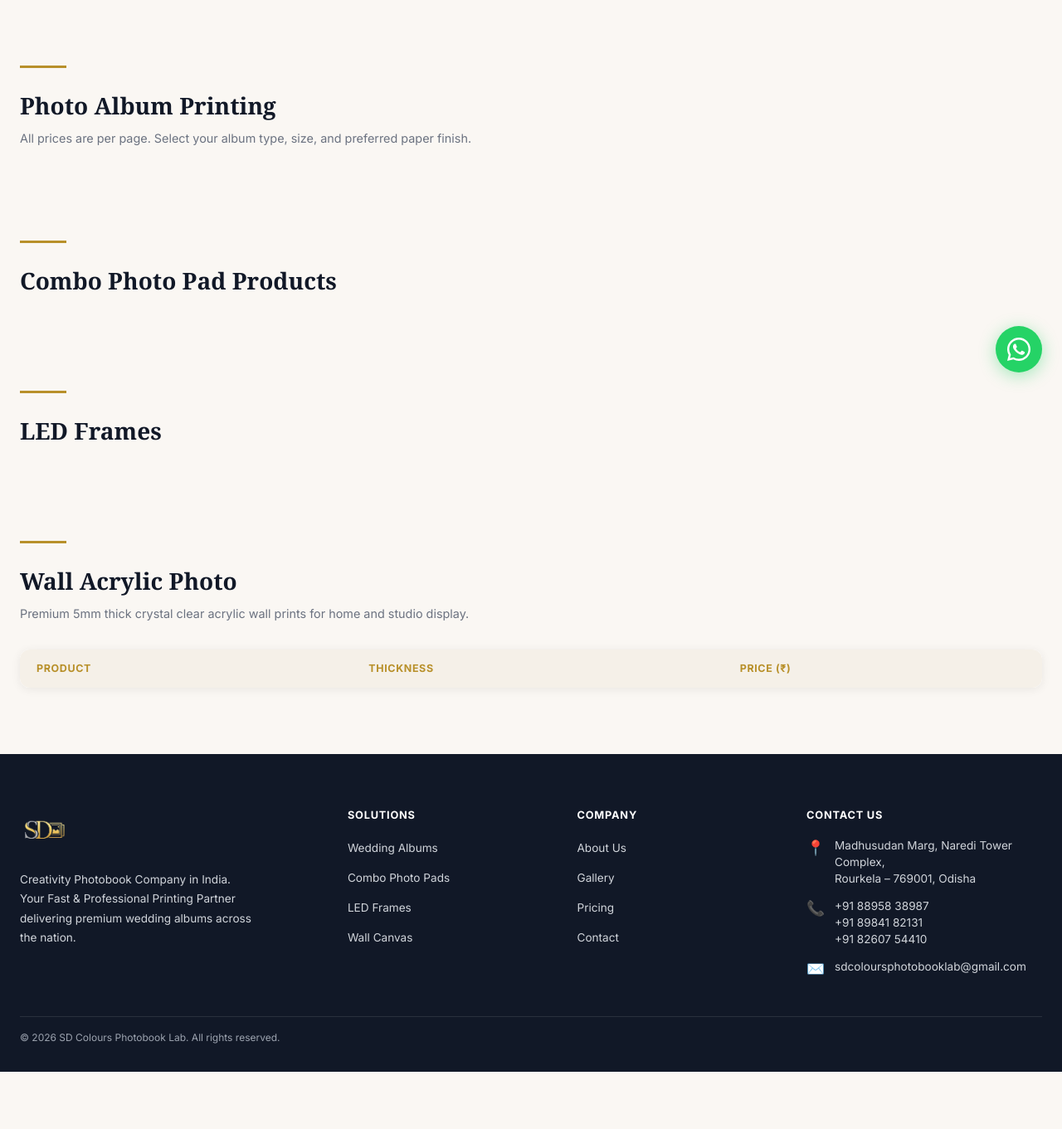
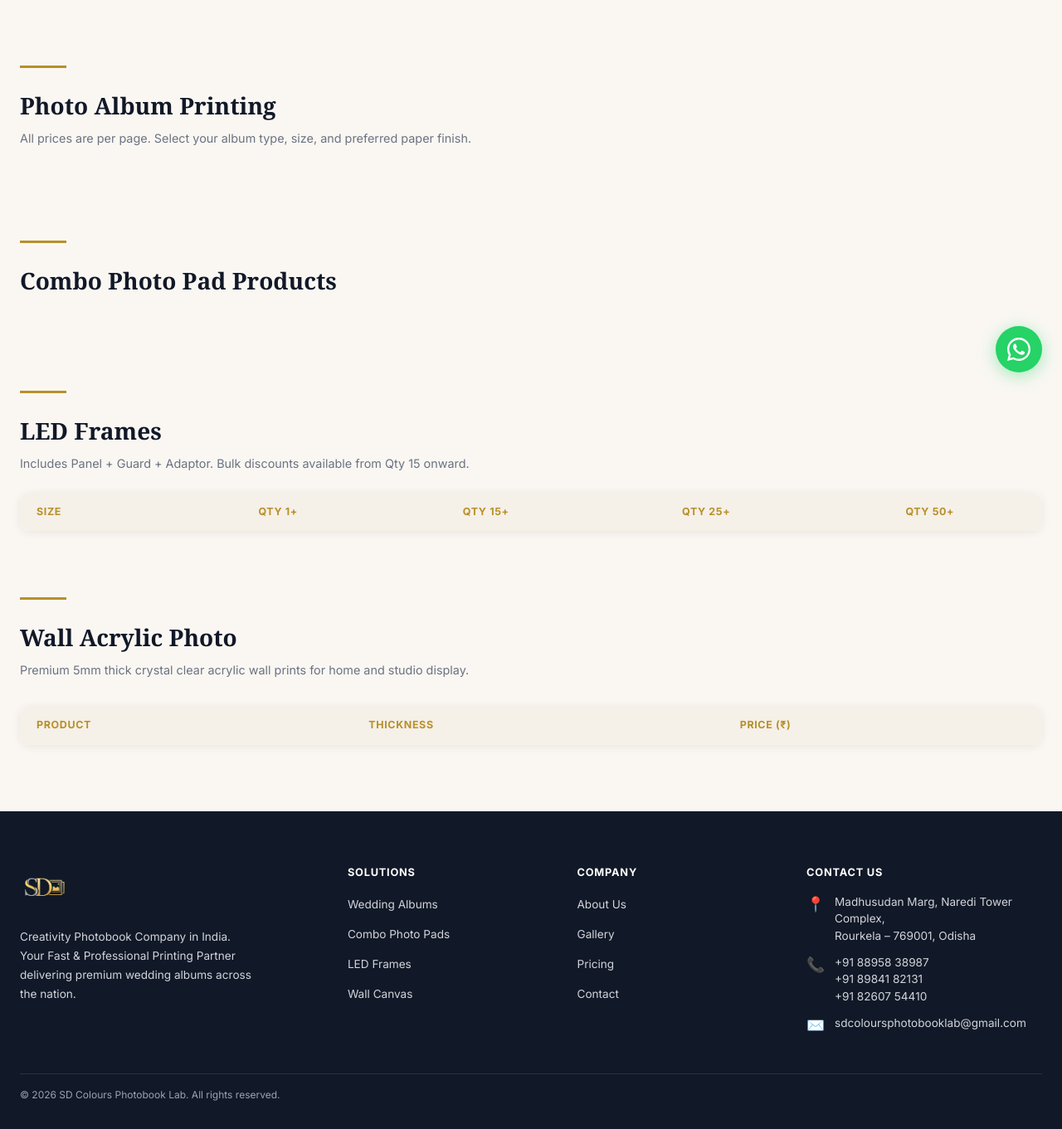
Before and after one commit to deevxcoder/sdcolourslab, a PHP site: page /products.php in a window 1280 px wide. Shown: the part 327-1688 px from the top of the page at 83% size. Before the commit the page ends 1619 px from the top, so only its background shows below. Run offline with PHP 8.4, Linux system fonts and the light colour scheme; tables that the repository leaves empty or names only in its code hold one stand-in row (values such as "Sample post"); lists and menus that the app fills with data are empty; some libraries are stand-ins or nearby versions.

Commit message:
Update LED frame pricing to show tiered discounts
Modify pricing and product pages to display LED frames with a multi-tier quantity discount table, including prices for quantities 1, 15, 25, and 50.

Replit-Commit-Author: Agent
Replit-Commit-Session-Id: 104dde6b-706b-4c6e-8fb1-74db56a9b57a
Replit-Commit-Checkpoint-Type: full_checkpoint
Replit-Commit-Event-Id: 4e59236b-443b-4dec-8b64-233a8b472550
Replit-Commit-Screenshot-Url: https://storage.googleapis.com/screenshot-production-us-central1/5834551e-49d5-4123-8d7e-7b1606017419/104dde6b-706b-4c6e-8fb1-74db56a9b57a/ebfk0K3
Replit-Helium-Checkpoint-Created: true

```diff
--- a/products.php
+++ b/products.php
@@ -101,14 +101,41 @@ $acrylic = $db->query("SELECT * FROM products WHERE category='wall_acrylic' AND
 
     <section id="led-frames" style="margin-bottom:5rem;">
       <div class="section-sep"></div>
-      <h2 class="font-serif" style="font-size:1.75rem;font-weight:800;margin-bottom:2rem;">LED Frames</h2>
-      <div style="display:grid;grid-template-columns:1fr 1fr;gap:1.5rem;max-width:600px;">
-        <?php foreach ($led as $p): ?>
-        <div class="led-card">
-          <div><h3><?= htmlspecialchars($p['name']) ?></h3><p class="sub">Premium Backlit Frame</p></div>
-          <div class="price-big">₹<?= number_format($p['price']) ?></div>
-        </div>
-        <?php endforeach; ?>
+      <h2 class="font-serif" style="font-size:1.75rem;font-weight:800;margin-bottom:.5rem;">LED Frames</h2>
+      <p style="color:#6b7280;font-size:.9rem;margin-bottom:1.5rem;">Includes Panel + Guard + Adaptor. Bulk discounts available from Qty 15 onward.</p>
+      <div class="table-wrap">
+        <table>
+          <thead>
+            <tr>
+              <th>Size</th>
+              <th style="text-align:center;">Qty 1+</th>
+              <th style="text-align:center;">Qty 15+</th>
+              <th style="text-align:center;">Qty 25+</th>
+              <th style="text-align:center;">Qty 50+</th>
+              <?php if (isPhotographer()): ?><th></th><?php endif; ?>
+            </tr>
+          </thead>
+          <tbody>
+            <?php foreach ($led as $p):
+              $tiers = json_decode($p['features'], true);
+              $prices = [];
+              foreach ($tiers as $t) {
+                preg_match('/₹([\d,]+)/', $t, $m);
+                $prices[] = $m[1] ?? '-';
+              }
+            ?>
+            <tr>
+              <td style="font-weight:700;"><?= htmlspecialchars($p['name']) ?></td>
+              <?php foreach ($prices as $pr): ?>
+              <td style="text-align:center;font-weight:600;color:var(--primary);">₹<?= $pr ?></td>
+              <?php endforeach; ?>
+              <?php if (isPhotographer()): ?>
+              <td><a href="/photographer/shop.php?cat=led_frame" style="color:var(--primary);font-weight:600;font-size:.85rem;">Order</a></td>
+              <?php endif; ?>
+            </tr>
+            <?php endforeach; ?>
+          </tbody>
+        </table>
       </div>
       <?php if (isPhotographer()): ?>
         <a href="/photographer/shop.php?cat=led_frame" class="btn-primary" style="margin-top:1.5rem;display:inline-block;">Order LED Frames</a>
```
Also changed, not shown: pricing.php (+25 -4 lines), attached_assets/SD_Colour_lab_FRAME_PRICE_LIST.jpg_1776255222850.jpeg (added).
